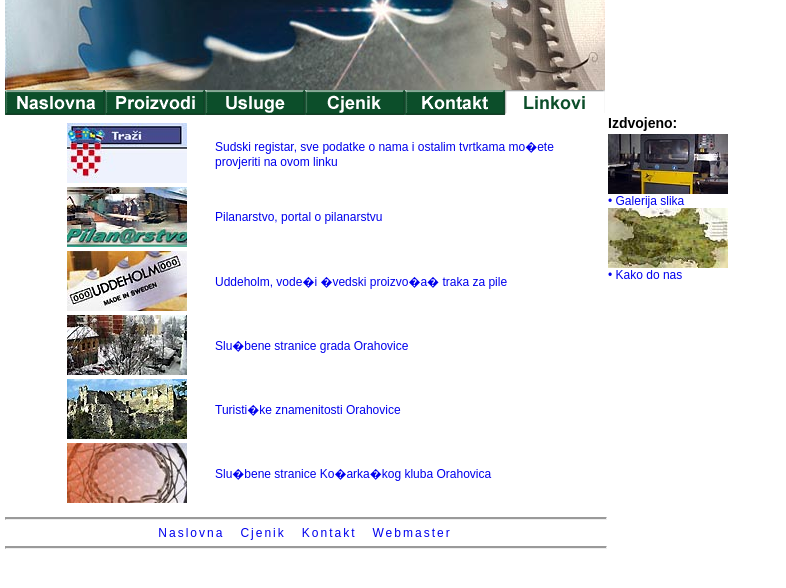
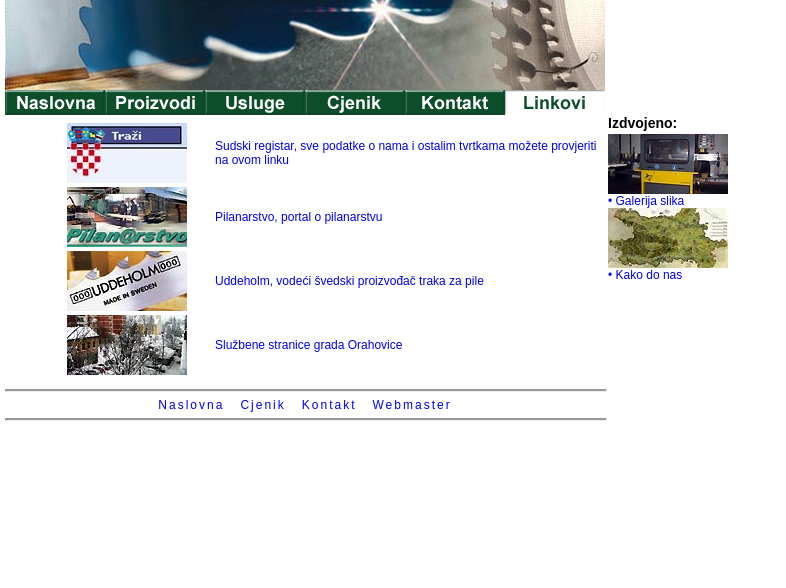
Before and after one commit to vlado/holwik.hr, a plain HTML site: page linkovi.html in a window 1280 px wide. Shown: the part 68-656 px from the top of the page, without its empty margins (0-786 px from the left). Drawn offline with Linux system fonts and the light colour scheme.

Commit message:
More HR letters fixed

```diff
--- a/linkovi.html
+++ b/linkovi.html
@@ -56,7 +56,7 @@
             <img src="images/sudski_registar_link.jpg" alt="sudski registar" width="120" height="60" /></a></td>
           <td width="20">&nbsp;</td>
           <td><a href="https://sudreg.pravosudje.hr" target="_blank">Sudski
-            registar, sve podatke o nama i ostalim tvrtkama mo�ete provjeriti
+            registar, sve podatke o nama i ostalim tvrtkama možete provjeriti
             na ovom linku</a></td>
        </tr>
        <tr>
@@ -73,31 +73,15 @@
           <img src="images/uddeholm_link.jpg" alt="Uddeholm" width="120" height="60" /></a></td>
           <td>&nbsp;</td>
           <td><a href="http://www.uddeholm.com" target="_blank">Uddeholm,
-            vode�i �vedski proizvo�a� traka za pile</a></td>
+            vodeći švedski proizvođač traka za pile</a></td>
         </tr>
         <tr>
           <td>&nbsp;</td>
           <td><a href="http://www.orahovica.hr" target="_blank">
           <img src="images/orahovica_link.jpg" alt="Orahovica" width="120" height="60" /></a></td>
           <td>&nbsp;</td>
-          <td><a href="http://www.orahovica.hr" target="_blank">Slu�bene
+          <td><a href="http://www.orahovica.hr" target="_blank">Službene
             stranice grada Orahovice</a></td>
-        </tr>
-        <tr>
-          <td>&nbsp;</td>
-          <td><a href="http://www.oglas-nekretnina.net/orahovica.htm" target="_blank">
-          <img src="images/orahovica_turist_link.jpg" alt="Orahovica - Turisti�ke znamenitosti" width="120" height="60" /></a></td>
-          <td>&nbsp;</td>
-          <td><a href="http://www.oglas-nekretnina.net/orahovica.htm" target="_blank">Turisti�ke
-            znamenitosti Orahovice</a></td>
-        </tr>
-<tr>
-          <td>&nbsp;</td>
-          <td><a href="http://www.kk-orahovica.hr" target="_blank">
-          <img src="images/kk_orahovica_link.jpg" alt="Ko�arka�ki klub Orahovica" width="120" height="60" /></a></td>
-          <td>&nbsp;</td>
-          <td><a href="http://www.kk-orahovica.hr" target="_blank">Slu�bene
-            stranice Ko�arka�kog kluba Orahovica</a></td>
         </tr>
     </table
     ></td>
```
Also changed, not shown: cjenik.html (+2 -2 lines), kontakt.html (+7 -7 lines), proizvodi.html (+6 -6 lines), usluge.html (line endings or trailing spaces).
